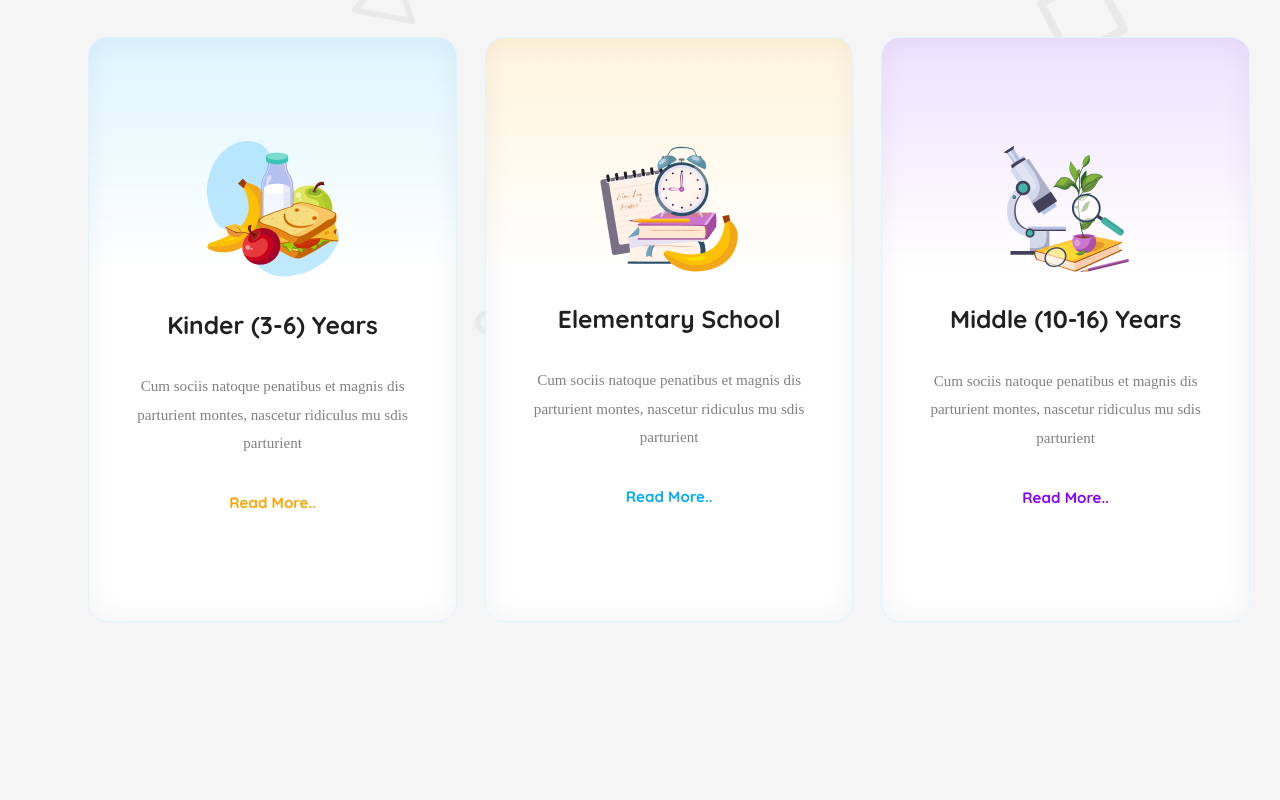
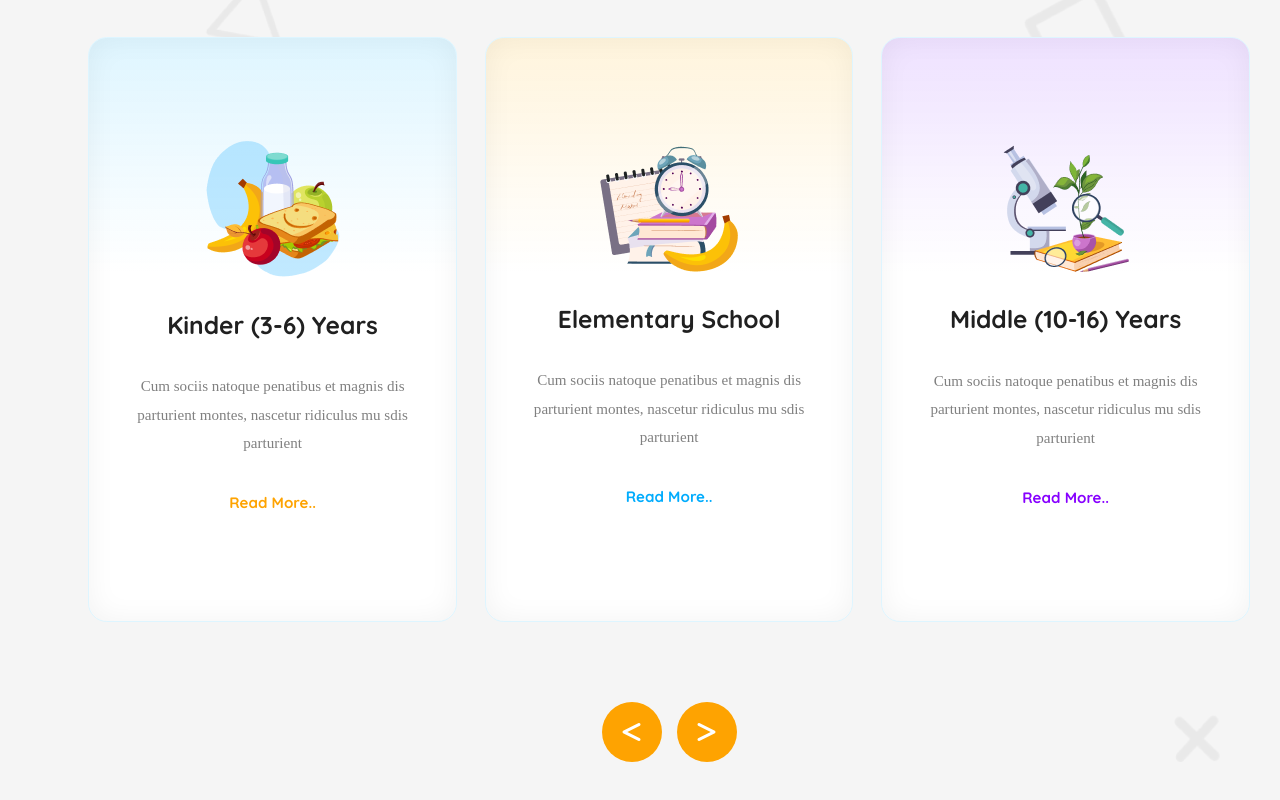
Before and after one commit to alaminindex/kids-school-bd, a plain HTML site: page index.html in a window 1280 px wide. Shown: the part 822-1622 px from the top of the page. Before the commit the page ends 1504 px from the top, so only its background shows below. Drawn offline with Linux system fonts and the light colour scheme.

Commit message:
more bug fixed

```diff
--- a/index.html
+++ b/index.html
@@ -120,6 +120,11 @@
             </div>
           </div>
         </div>
+        <!-- arrow section -->
+         <div class="arrow-container">
+          <div class="arrow-box"><i class="fa-solid fa-less-than"></i></div>
+          <div class="arrow-box"><i class="fa-solid fa-greater-than"></i></div>
+         </div>
       </div>
     </main>
     <!-- Footer Here -->
--- a/style.css
+++ b/style.css
@@ -143,6 +143,7 @@ body {
   background-image: url("assets/bg.png");
   background-repeat: no-repeat;
   background-size: cover;
+  background-position: center;
   margin: 60px auto 60px auto;
 }
 
@@ -217,6 +218,26 @@ body {
   line-height: 28.296px; /* 187.5% */
 }
 
+/* arrow-container */
+.arrow-container{
+  display: flex;
+  margin-top: 80px;
+  gap: 15px;
+  font-size: 24px;
+  color: white;
+}
+.arrow-box{
+  height: 60px;
+  width: 60px;
+  background-color: #fea301;
+  border-radius: 50px;
+  text-align: center;
+  align-items: center;
+  justify-content: center;
+  display: flex;
+  cursor: pointer;
+}
+
 /* mobile devices ------------------------------------*/
 @media only screen and (max-width: 576px) {
   /*
@@ -274,7 +295,7 @@ body {
     font-size: 32px;
     line-height: normal;
     text-align: center;
-    margin: 0px auto;
+    margin: 20px auto 0px auto;
   }
   .banner-dis-text {
     width: auto;
@@ -295,10 +316,11 @@ body {
   /* standard section */
 
   .standard-Container {
-    /* width: 80%; */
+    margin: 40px auto 40px auto;
   }
   .standard-title {
-    font-size: 40px;
+    font-size: 30px;
+    font-weight: 900;
   }
 
   .standard-main-cards-container {
@@ -312,6 +334,10 @@ body {
     width: 220px;
     height: auto;
     padding: 28px;
+  }
+
+  .arrow-container{
+    display: none;
   }
 }
 
```
